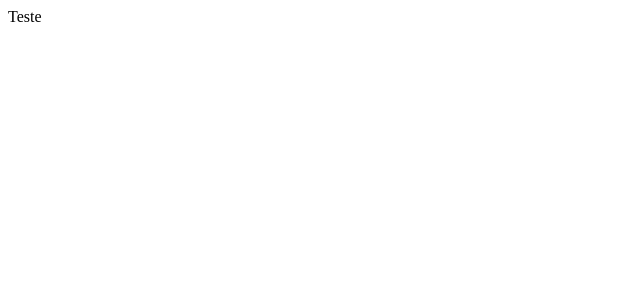
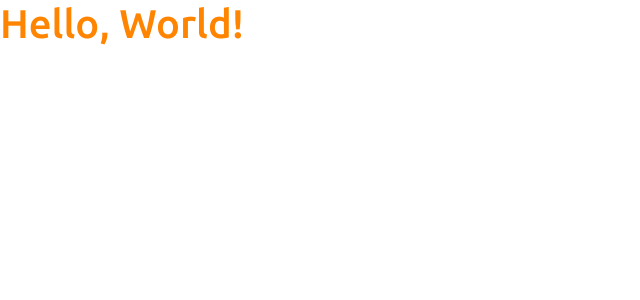
Before and after one commit to MaykonMorais/sds3-project, a React (Create React App) app in the folder frontend/: page / in a window 1280 px wide. Shown: the top 300 px of the page, without its empty margins (0-640 px from the left). Built offline with nearby package versions, Linux system fonts and the light colour scheme.

Commit message:
Bootstrap

```diff
--- a/frontend/package.json
+++ b/frontend/package.json
@@ -3,6 +3,7 @@
   "version": "0.1.0",
   "private": true,
   "dependencies": {
+    "@popperjs/core": "^2.10.1",
     "@testing-library/jest-dom": "^5.11.4",
     "@testing-library/react": "^11.1.0",
     "@testing-library/user-event": "^12.1.10",
@@ -10,6 +11,7 @@
     "@types/node": "^12.0.0",
     "@types/react": "^17.0.0",
     "@types/react-dom": "^17.0.0",
+    "bootstrap": "^5.1.1",
     "react": "^17.0.2",
     "react-dom": "^17.0.2",
     "react-scripts": "4.0.3",
--- a/frontend/src/App.tsx
+++ b/frontend/src/App.tsx
@@ -1,7 +1,11 @@
 import React from "react";
 
 function App() {
-  return <div className="App">Teste</div>;
+  return (
+    <div>
+      <h1 className="text-primary">Hello, World!</h1>
+    </div>
+  );
 }
 
 export default App;
--- /dev/null
+++ b/frontend/src/assets/css/styles.css
@@ -0,0 +1,33 @@
+@import url("https://fonts.googleapis.com/css2?family=Ubuntu:wght@300;400;500;700&display=swap");
+:root {
+  --color-primary: #ff8400;
+}
+
+html,
+body {
+  height: 100%;
+  font-family: "Ubuntu", sans-serif;
+}
+
+#root {
+  display: flex;
+  flex-direction: column;
+  height: 100%;
+}
+
+.content {
+  flex: 1 0 auto;
+}
+
+.footer {
+  flex-shrink: 0;
+  text-align: center;
+}
+
+.bg-primary {
+  background-color: var(--color-primary) !important;
+}
+
+.text-primary {
+  color: var(--color-primary) !important;
+}
--- a/frontend/src/index.tsx
+++ b/frontend/src/index.tsx
@@ -1,6 +1,9 @@
 import React from "react";
 import ReactDOM from "react-dom";
 import App from "./App";
+
+import "bootstrap/dist/css/bootstrap.css";
+import "assets/css/styles.css";
 
 ReactDOM.render(
   <React.StrictMode>
```
Also changed, not shown: 1 other file (tests, documents, lock files or other folders).
